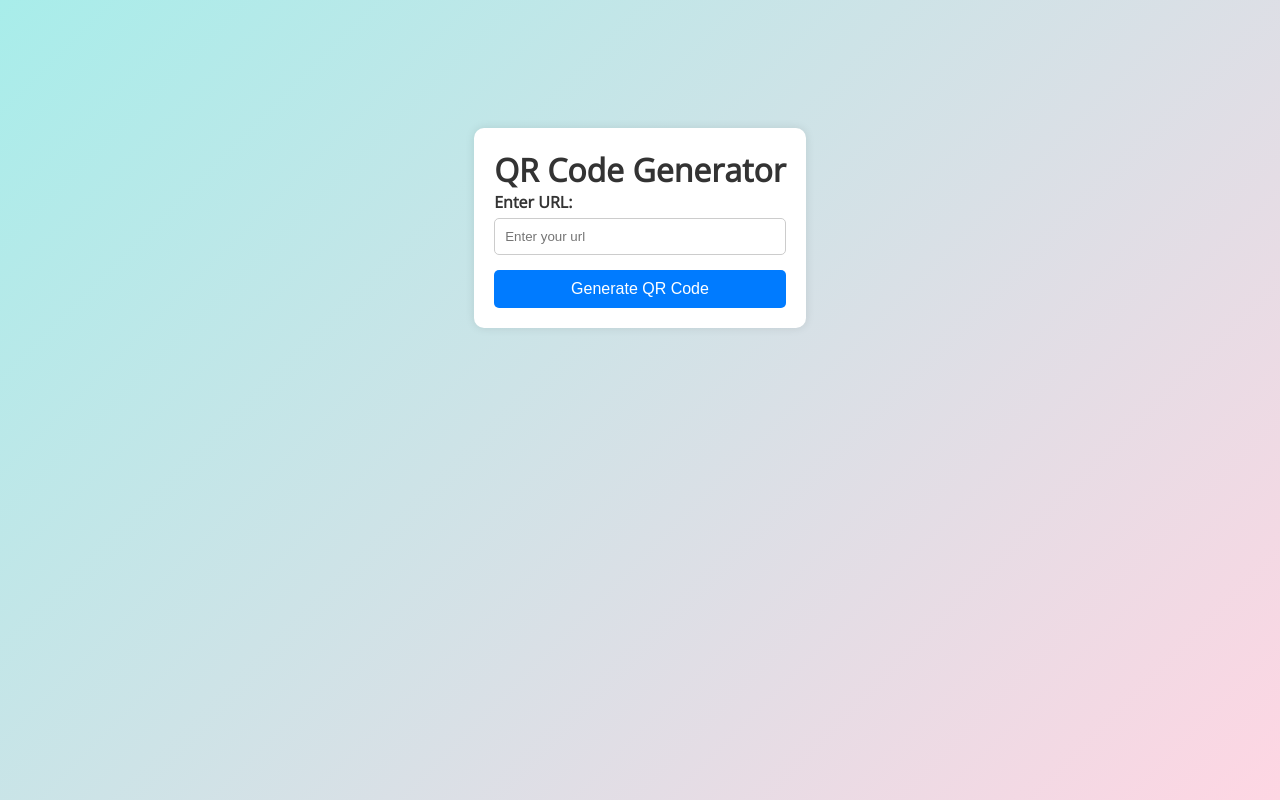
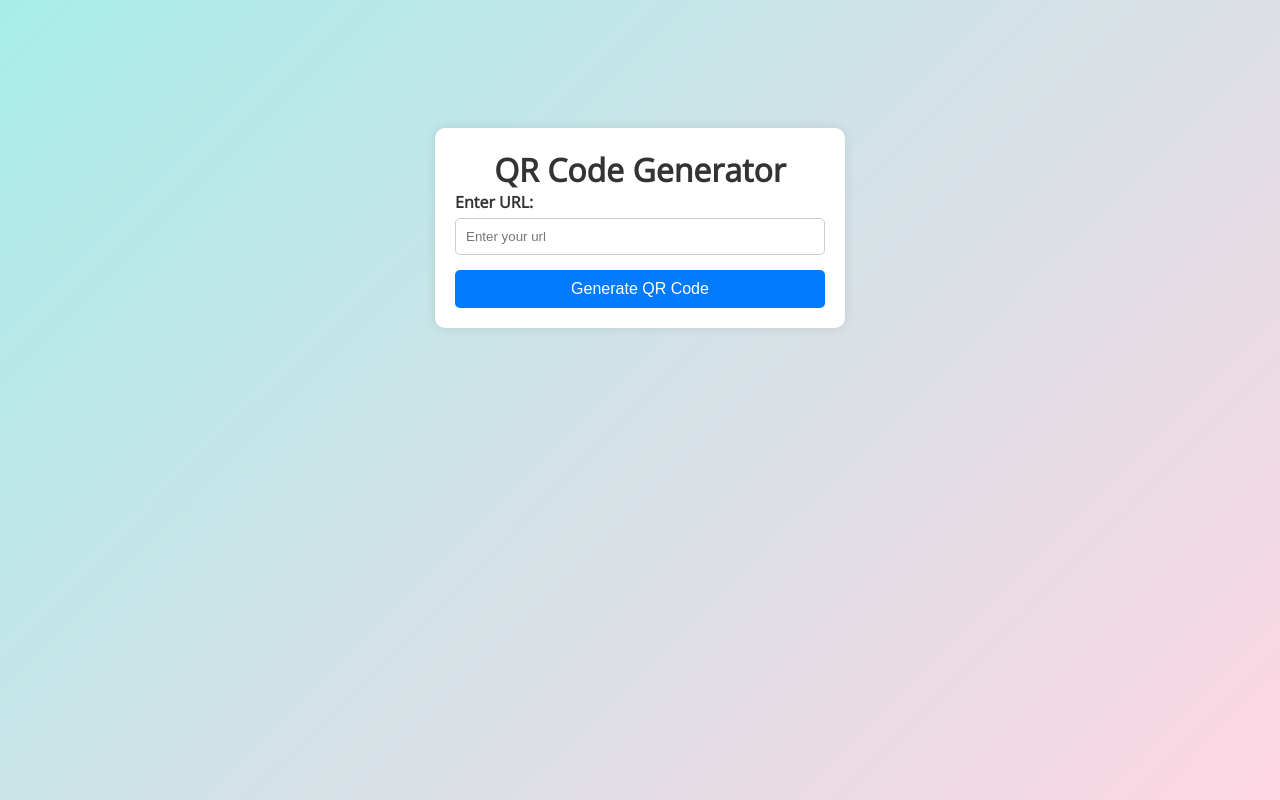
Before and after one commit to Raav1s/qr_code_generate, a website: page index.html in a window 1280 px wide. Drawn offline with nearby package versions, Linux system fonts and the light colour scheme; a web font is replaced by a local one.

Commit message:
Update style.css

```diff
--- a/style.css
+++ b/style.css
@@ -18,28 +18,18 @@ body {
   background-repeat: no-repeat;
   height: 100vh;
 }
-
-h1,
-h2,
-h3,
-h4,
-h5,
-h6,
-p {
+h1{
   margin: 0;
   padding: 0;
 }
 a {
   font-size: 17px;
 }
-
 main {
   margin-top: 10%;
 }
-
-
 .qr-container {
-  width: 370;
+  width: 370px;
   display: flex;
   align-items: center;
   justify-content: center;
@@ -48,14 +38,15 @@ main {
 .btn {
   padding: 10px 20px;
   font-size: 16px;
-  background-color: #4caf50;
+  background-color: #007bff;
   color: white;
   border: none;
   border-radius: 5px;
   text-decoration: none;
+  cursor: pointer;
 }
 .btn:hover {
-  background-color: #45a049;
+  background-color: #0056b3;
 }
 img {
   margin-top: 20px;
@@ -67,7 +58,7 @@ img {
   padding: 20px;
   border-radius: 10px;
   box-shadow: 0 0 10px rgba(0, 0, 0, 0.1);
-  width: 370;
+  width: 370px;
 }
 h1 {
   text-align: center;
@@ -87,18 +78,6 @@ input[type="text"] {
   border: 1px solid #ccc;
   border-radius: 5px;
 }
-.btn {
-  background: #007bff;
-  color: #fff;
-  border: none;
-  padding: 10px;
-  border-radius: 5px;
-  cursor: pointer;
-  font-size: 16px;
-}
-.btn:hover {
-  background: #0056b3;
-}
 #downloadLink {
   margin-top: 20px;
   display: none;
```
